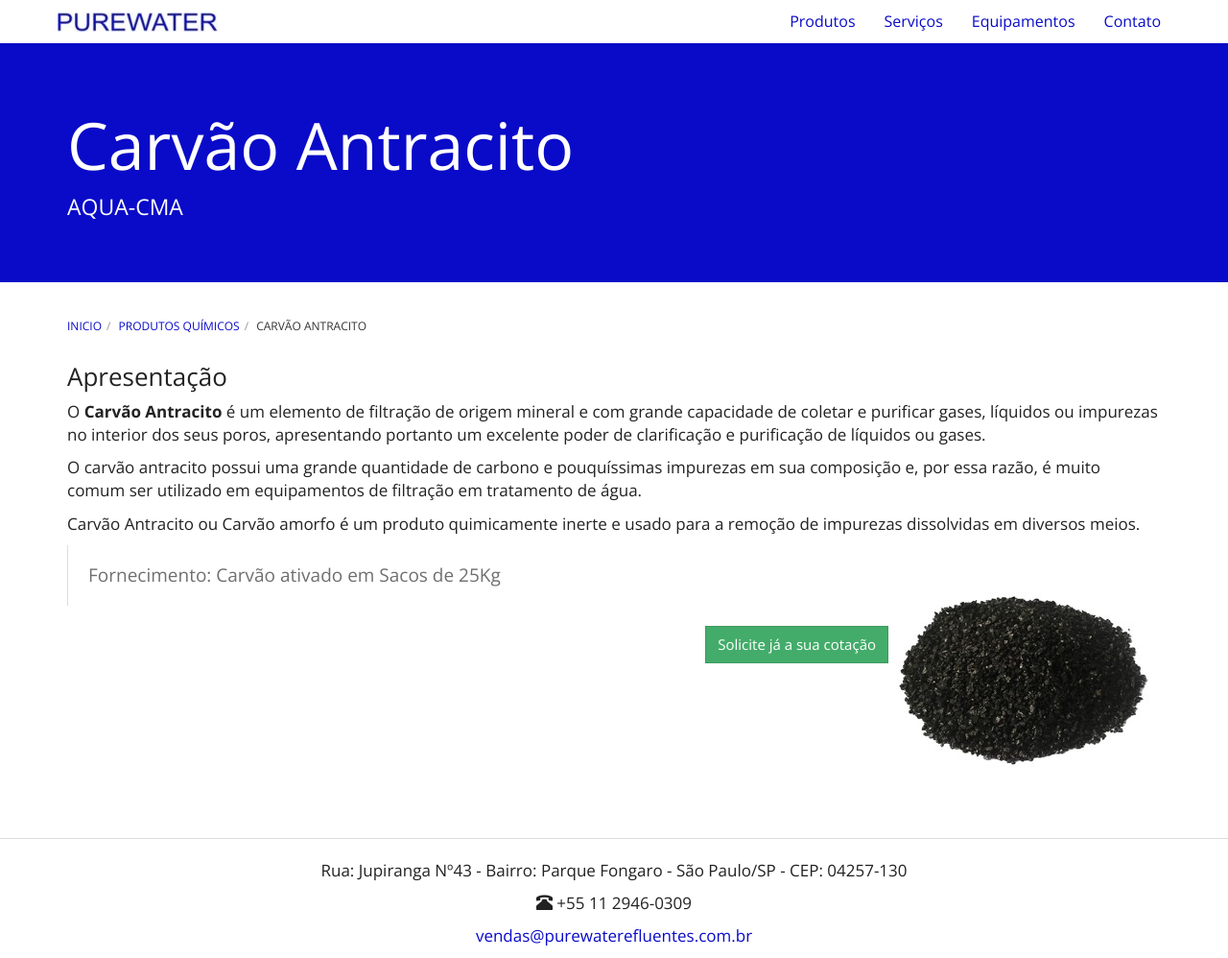
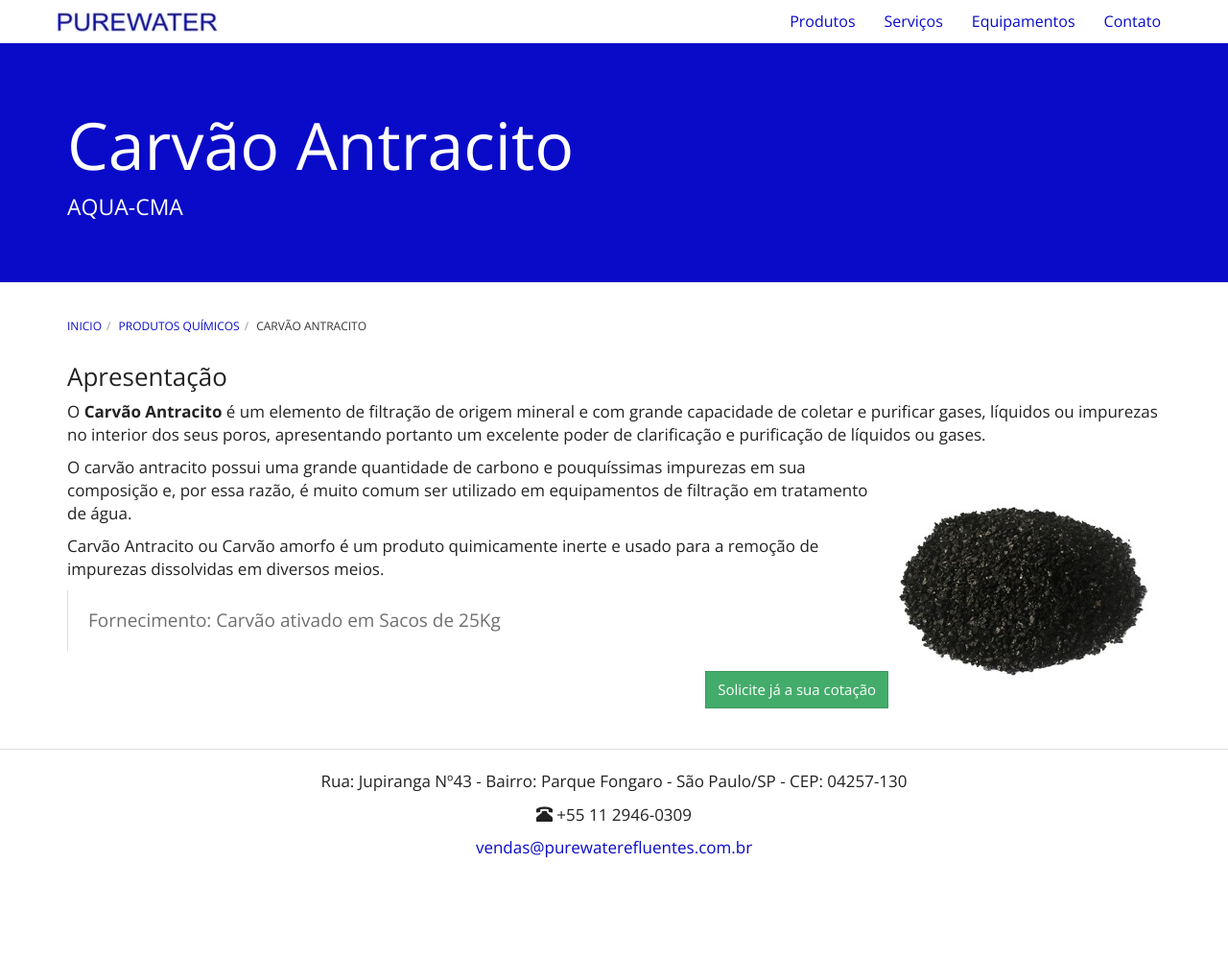
Before and after one commit to purewaterefluentes/purewaterefluentes.github.io, a Jekyll site: the page built from produtos/carvao-antracito.md, in a window 1280 px wide and 998 px high. Shown: the whole window at 96% size. Built offline with Jekyll 4.4.1, drawn with Linux system fonts in a browser that asks for light colours; nearby versions of some CDN libraries; library files that are not in the unit come from our copies.

Commit message:
Update carvao-antracito.md

```diff
--- a/produtos/carvao-antracito.md
+++ b/produtos/carvao-antracito.md
@@ -9,13 +9,12 @@ subtitle: AQUA-CMA
 
 O **Carvão Antracito** é um elemento de filtração de origem mineral e com grande capacidade de coletar e purificar gases, líquidos ou impurezas no interior dos seus poros, apresentando portanto um excelente poder de clarificação e purificação de líquidos ou gases.
 
+<img class="img-responsive pull-right" style="max-width: 40%;" src="../../website/images/Carvão ativado granulado.jpg" alt="Carvão Antracito mineral">
+
 O carvão antracito possui uma grande quantidade de carbono e pouquíssimas impurezas em sua composição e, por essa razão, é muito comum ser utilizado em equipamentos de filtração em tratamento de água.
 
 Carvão Antracito ou Carvão amorfo é um produto quimicamente inerte e usado para a remoção de impurezas dissolvidas em diversos meios.
 
-
-<img class="img-responsive pull-right" style="max-width: 40%;" src="../../website/images/Carvão ativado granulado.jpg" alt="Carvão Ativado Granulado">
-
 >
 #### Fornecimento: Carvão ativado em Sacos de 25Kg
 >
```
